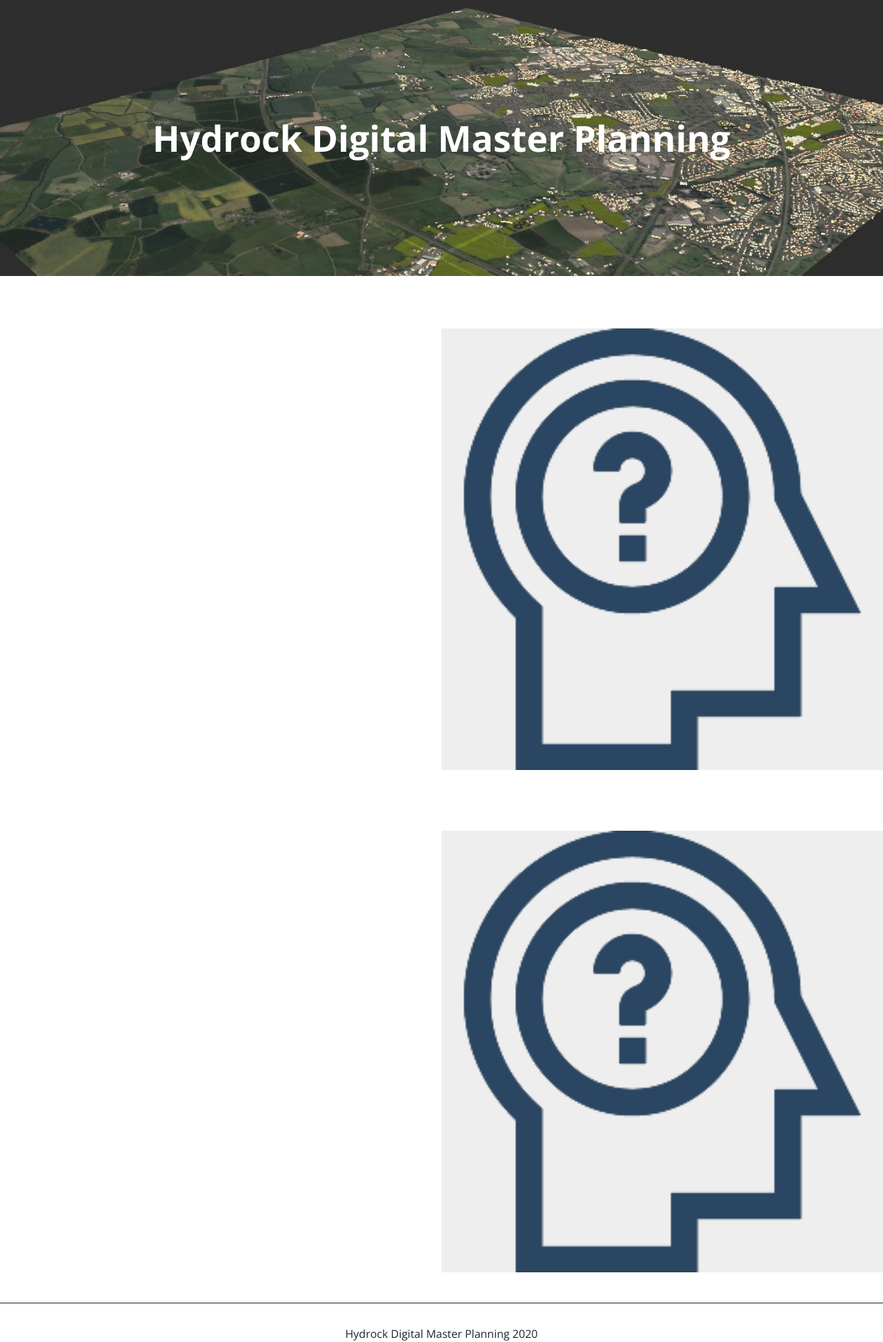
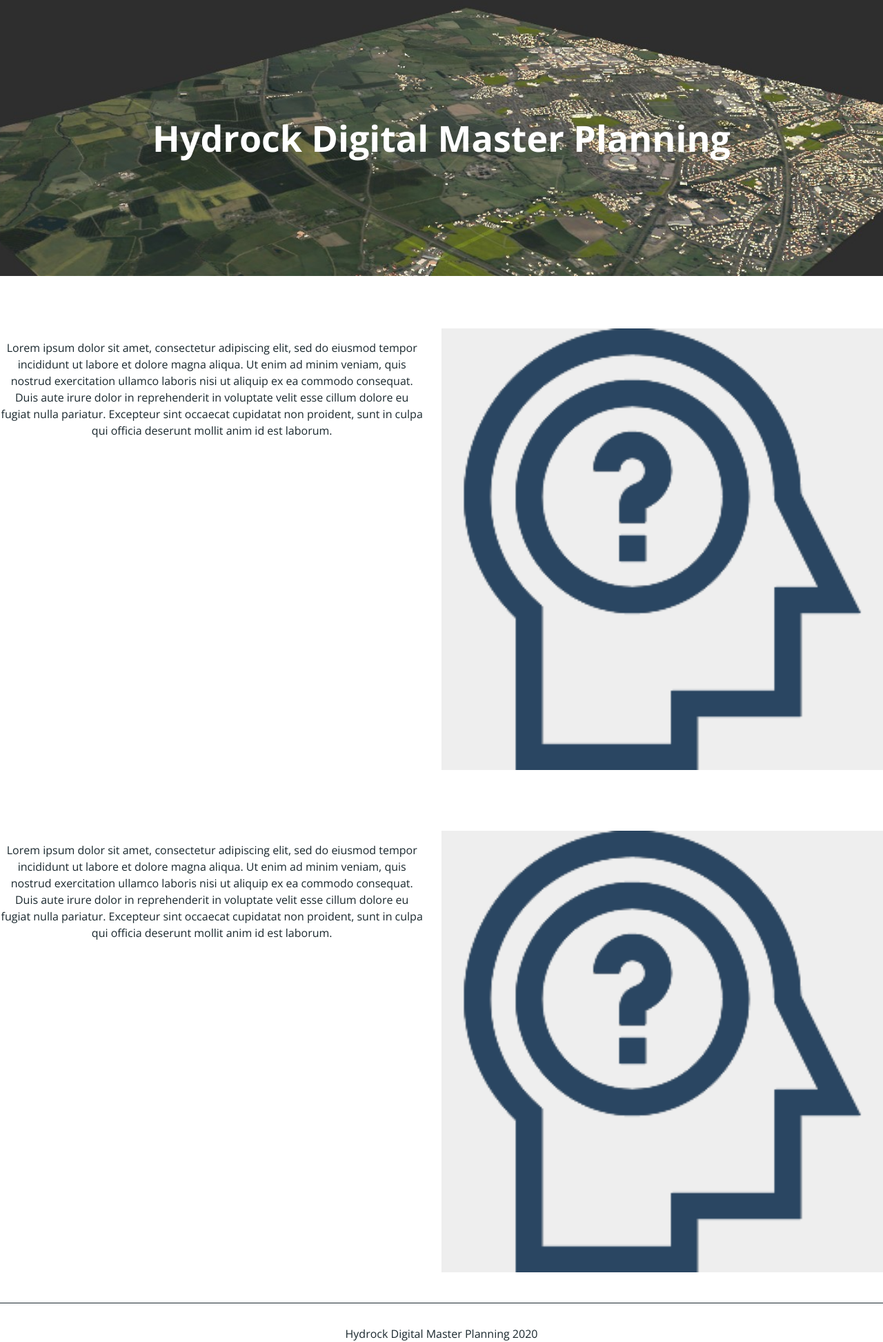
Before and after one commit to HydrockEngineering/DigitalMasterPlanning, a Jekyll site: the page built from index.md, in a window 1280 px wide. Shown: the whole page at 69% size. Built offline with Jekyll 4.4.1, drawn with Linux system fonts in a browser that asks for light colours; our own code applies the rules of GitHub Pages for plain Markdown files; the repository's description, which GitHub fills in, is left out.

Commit message:
Update jekyll-theme-cayman.scss

```diff
--- a/_sass/jekyll-theme-cayman.scss
+++ b/_sass/jekyll-theme-cayman.scss
@@ -415,6 +415,7 @@
   float:left;
   width:48%;
   margin-right:2%;
+  color: $body-text-color;
 
   @include small {
     float:none;
```
